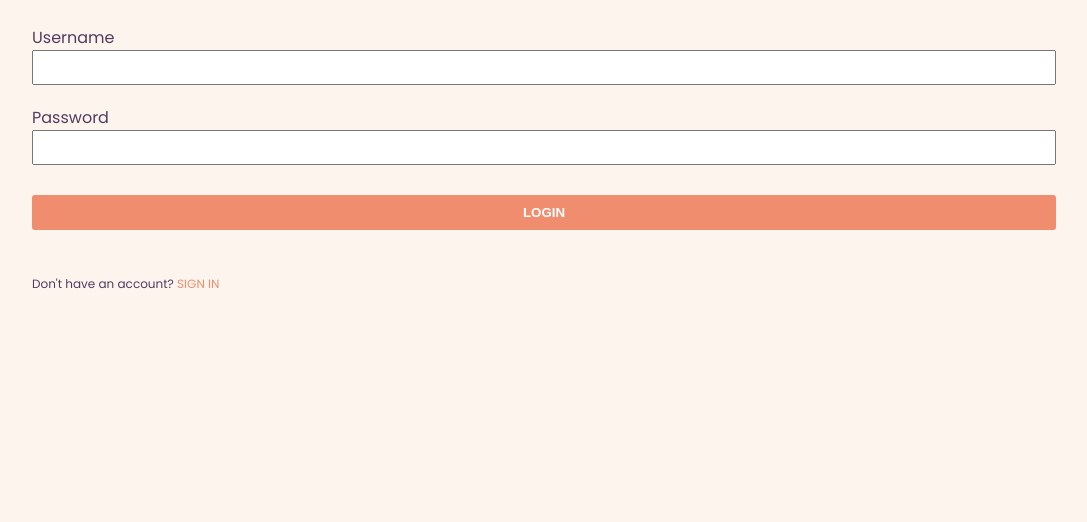
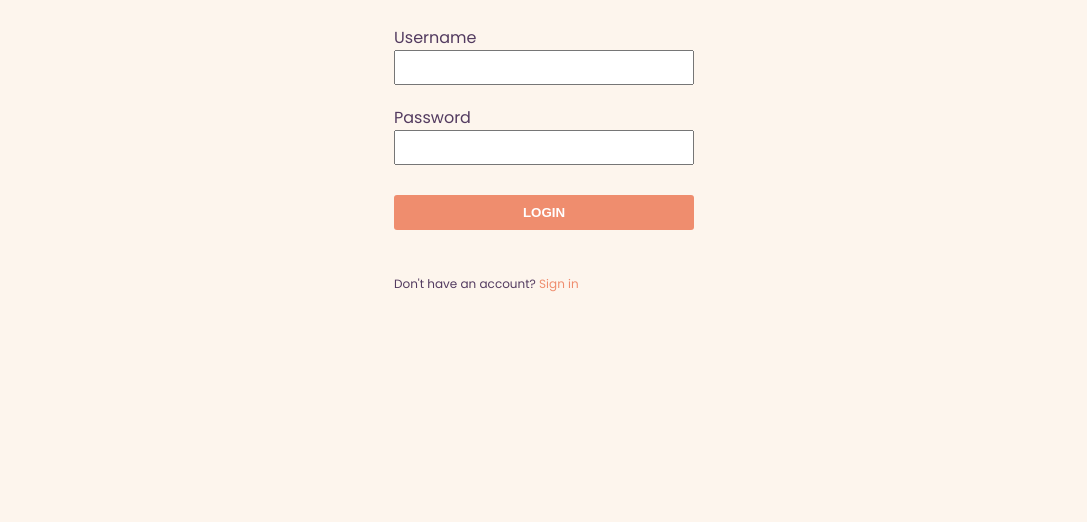
Before and after one commit to limasbrn/form-app, a plain HTML site: page index.html in a window 1280 px wide. Shown: the part 278-800 px from the top of the page, without its empty margins (96-1183 px from the left). Drawn offline with Linux system fonts and the light colour scheme.

Commit message:
layout adjustment

```diff
--- a/index.html
+++ b/index.html
@@ -22,7 +22,7 @@
             </div>
             <button >LOGIN</button>
             <div class="container_link">
-                <span class="link_span">Don't have an account?<a href="/register.html"> SIGN IN </a></span>
+                <span class="link_span">Don't have an account?<a href="/register.html"> Sign in </a></span>
             </div>
         </div>
     </section>
--- a/style.css
+++ b/style.css
@@ -25,6 +25,7 @@ h1{
 .input_container{
 width:100%;
 height: 35px;
+padding: 10px;
 margin-bottom: 20px;
 }
 button {
@@ -48,3 +49,10 @@ a {
     color: #EF8D6E;
     font-weight: 400;
 }
+
+@media screen and (min-width:360px) {
+    .wrap{
+        width:360px;
+        padding: 30px;
+    }
+}
```
